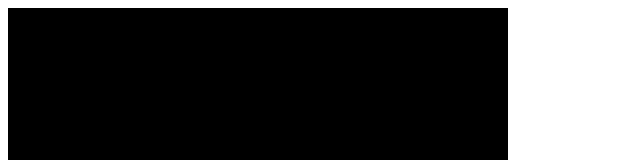
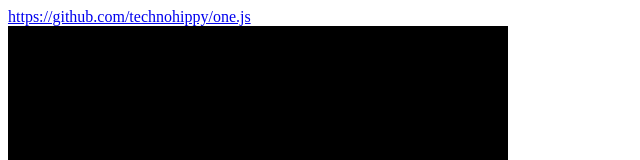
Before and after one commit to technohippy/one.js, a plain HTML site: page index.html in a window 1280 px wide. Shown: the top 160 px of the page, without its empty margins (0-640 px from the left). Drawn offline with Linux system fonts and the light colour scheme.

Commit message:
add a link

```diff
--- a/index.html
+++ b/index.html
@@ -34,5 +34,6 @@
   </script>
 </head>
 <body>
+  <a href="https://github.com/technohippy/one.js">https://github.com/technohippy/one.js</a><br />
 </body>
 </html>
```
